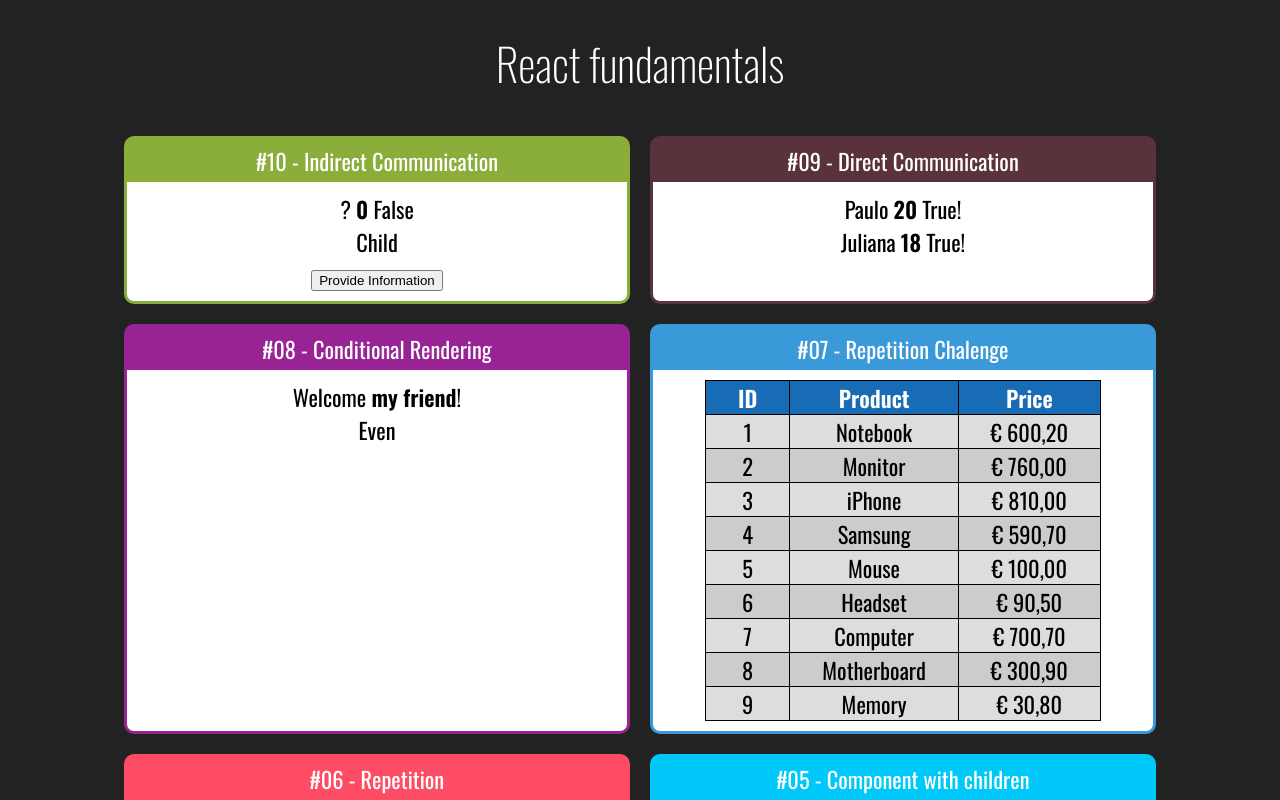
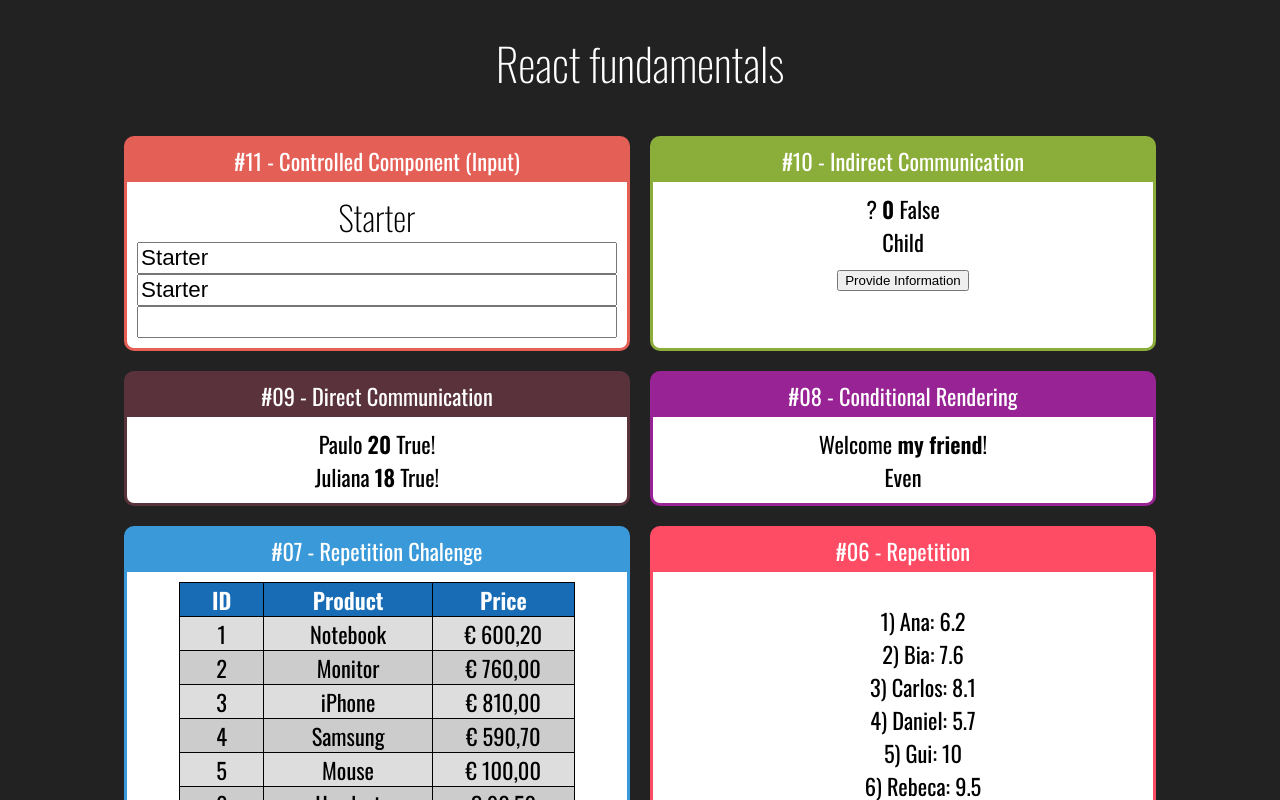
Before and after one commit to JulianaBernardes/react-redux, a React (Create React App) app in the folder fundamentals-react/: page / in a window 1280 px wide. Shown: the top 800 px of the page. Built offline with nearby package versions, Linux system fonts and the light colour scheme.

Commit message:
Controlled component

```diff
--- a/fundamentals-react/src/App.jsx
+++ b/fundamentals-react/src/App.jsx
@@ -1,6 +1,7 @@
 import React from 'react'
 import './App.css'
 
+import Input from './components/form/Input'
 import IndirectFather from './components/communication/IndirectFather'
 import DirectFather from './components/communication/DirectFather'
 import UserInfo from './components/conditional/UserInfo'
@@ -22,6 +23,10 @@
             <h1>React fundamentals</h1>
 
             <div className="Cards">
+
+                <Card title="#11 - Controlled Component (Input)" color="#E45F56">
+                    <Input></Input>
+                </Card>
 
                 <Card title="#10 - Indirect Communication" color="#8BAD39">
                     <IndirectFather></IndirectFather>
--- a/fundamentals-react/src/components/communication/IndirectChild.jsx
+++ b/fundamentals-react/src/components/communication/IndirectChild.jsx
@@ -3,11 +3,15 @@
 // eslint-disable-next-line import/no-anonymous-default-export
 export default props => {
     const cb = props.whenClick
+    const min = 50
+    const max = 70
+    const generateAge = () => parseInt(Math.random() * (max-min) + min)
+    const generateDeveloper = () => Math.random() > 0.5
     return (
         <div>
             <div>Child</div>
 
-            <button onClick={ _ => cb('John', 53, true)}>
+            <button onClick={ _ => cb('John', generateAge, generateDeveloper)}>
                 Provide Information
                 </button>
         </div>
--- a/fundamentals-react/src/components/communication/IndirectFather.jsx
+++ b/fundamentals-react/src/components/communication/IndirectFather.jsx
@@ -1,21 +1,19 @@
-import React from 'react'
+import React, { useState } from 'react'
 import IndirectChild from './IndirectChild'
 
 // eslint-disable-next-line import/no-anonymous-default-export
 export default props => {
 
-    let name = '?'
-    let age = 0
-    let developer = false
+    const [name, setName] = useState('?')
+    const [age, setAge] = useState(0)
+    const [developer, setDeveloper] = useState(false)
 
-    // name age isDev?
-    function provideInfo(nameParam, ageParam, developerParam) {
-        name = nameParam
-        age = ageParam
-        developer = developerParam
+    function provideInfo(name, age, developer) {
+        setName(name)
+        setAge(age)
+        setDeveloper(developer)
+    }
 
-        console.log(nameParam, ageParam, developerParam);
-    }
 
     return (
         <div>
--- /dev/null
+++ b/fundamentals-react/src/components/form/Input.css
@@ -0,0 +1,3 @@
+.Input input {
+    font-size: 1.4rem;
+}
--- /dev/null
+++ b/fundamentals-react/src/components/form/Input.jsx
@@ -0,0 +1,27 @@
+import React, { useState } from 'react'
+import './Input.css'
+
+// eslint-disable-next-line import/no-anonymous-default-export
+export default props => {
+
+    const [value, setValue] = useState('Starter')
+
+    function whenChange(e) {
+        setValue(e.target.value)
+    }
+
+    return (
+        <div className="Input">
+            <h2>{value}</h2>
+
+            <div style={{
+                display: 'flex',
+                flexDirection: 'column'
+            }}>
+                <input value={value} onChange={whenChange} />
+                <input value={value} readOnly />
+                <input value={undefined} />
+            </div>
+        </div>
+    )
+}
```
